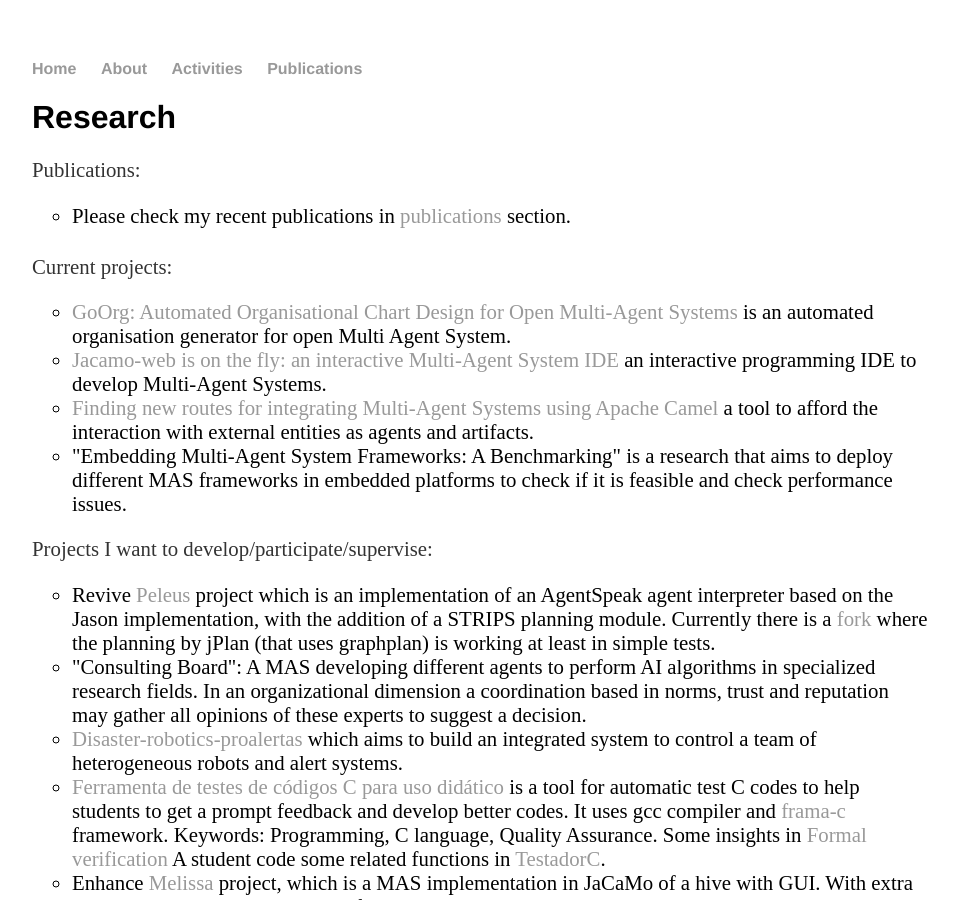
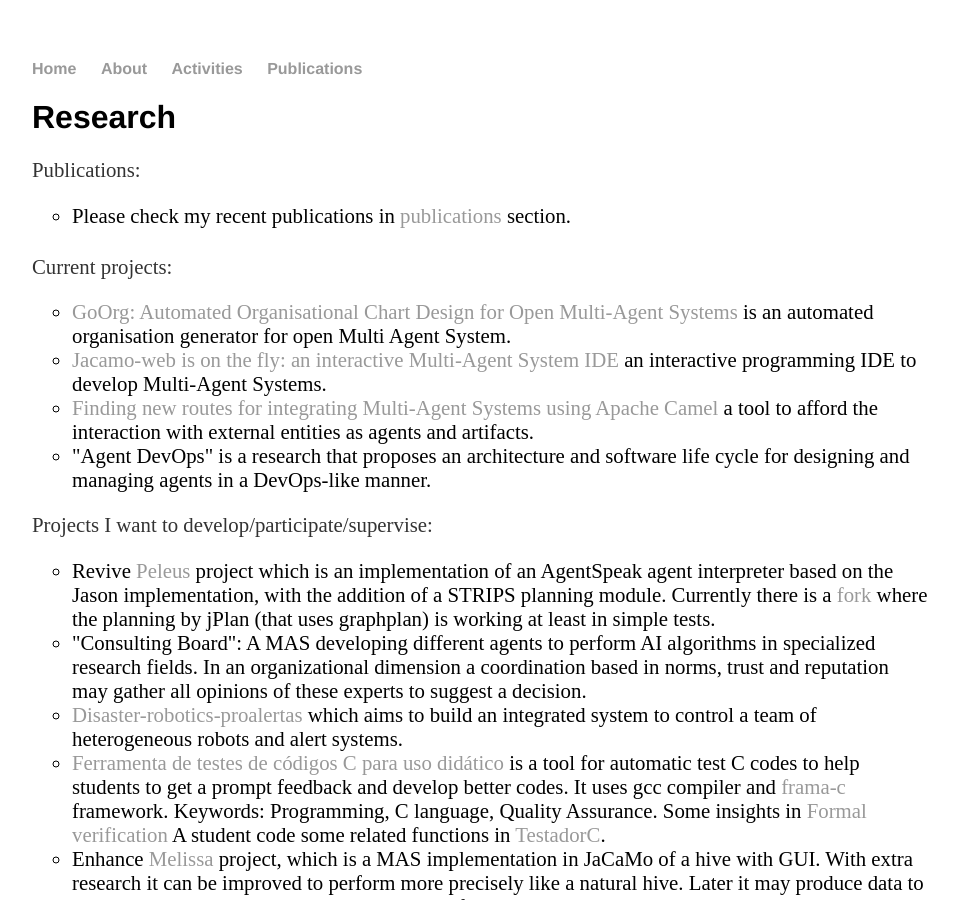
Before and after one commit to cleberjamaral/cleberjamaral.github.io, a Jekyll site: the page built from activities/index.html, in a window 1280 px wide and 900 px high. Shown: the whole window, without its empty margins (160-1118 px from the left). Built offline with Jekyll 4.4.1, drawn with Linux system fonts in a browser that asks for light colours.

Commit message:
Update index.html

```diff
--- a/activities/index.html
+++ b/activities/index.html
@@ -24,7 +24,7 @@
 			<a href="https://arxiv.org/abs/1905.10490">Finding new routes for integrating Multi-Agent Systems using Apache Camel</a> a tool to afford the interaction with external entities as agents and artifacts.
 		</li>
 		<li>
-			"Embedding Multi-Agent System Frameworks: A Benchmarking" is a research that aims to deploy different MAS frameworks in embedded platforms to check if it is feasible and check performance issues.
+			"Agent DevOps" is a research that proposes an architecture and software life cycle for designing and managing agents in a DevOps-like manner.
 		</li>
 	</ul>
 
```
